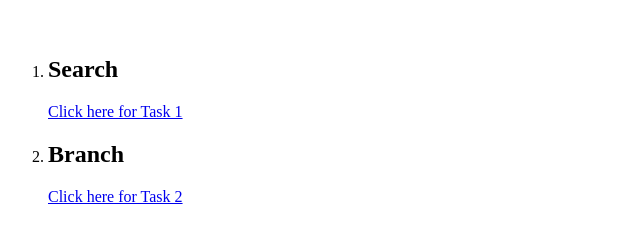
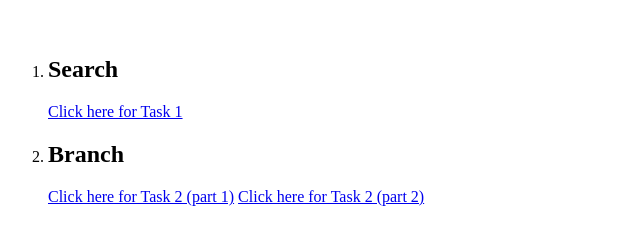
Before and after one commit to Gokula9965/Bank, a website: page index.html in a window 1280 px wide. Shown: the part 48-292 px from the top of the page, without its empty margins (0-640 px from the left). Drawn offline with Linux system fonts and the light colour scheme.

Commit message:
Update index.html

```diff
--- a/index.html
+++ b/index.html
@@ -2,6 +2,8 @@
   <h1> Backend Task - Fetch Bank Details </h1><br>
    <ol>
   <li><h2>Search</h2><a href="https://bank-qwxu.vercel.app/api/search?q=MUMBAI&limit=2&offset=1" target="_blank">Click here for Task 1 </a></li>
-   <li><h2>Branch</h2><a href="https://bank-qwxu.vercel.app/api/branch?q=LONI&limit=1&offset=0" target="_blank">Click here for Task 2</a></li>
+   <li><h2>Branch</h2><a href="https://bank-qwxu.vercel.app/api/branch?q=LONI&limit=1&offset=0" target="_blank">Click here for Task 2 (part 1)</a>
+     <a href="https://bank-qwxu.vercel.app/api/branch?q=LONI&limit=1&offset=1" target="_blank">Click here for Task 2 (part 2)</a>
+     </li>
   </ol>
 </html>
```
